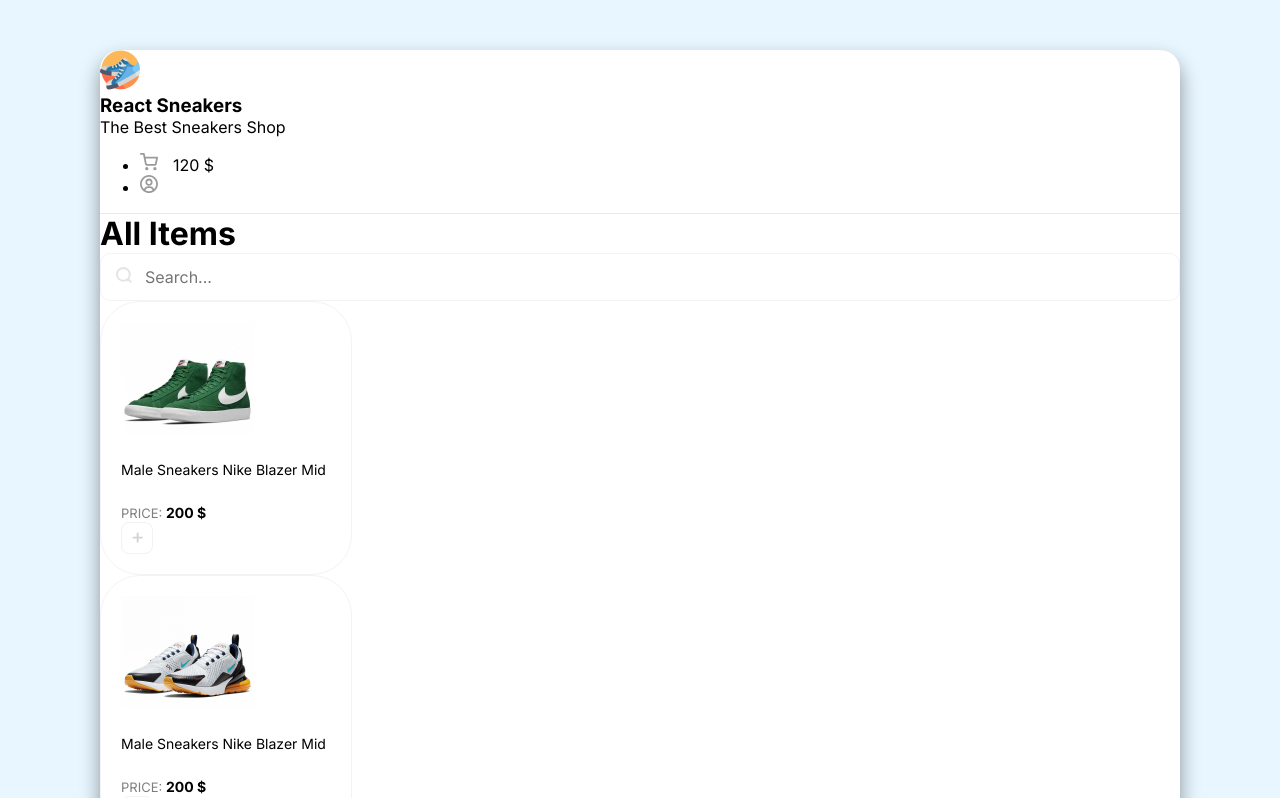
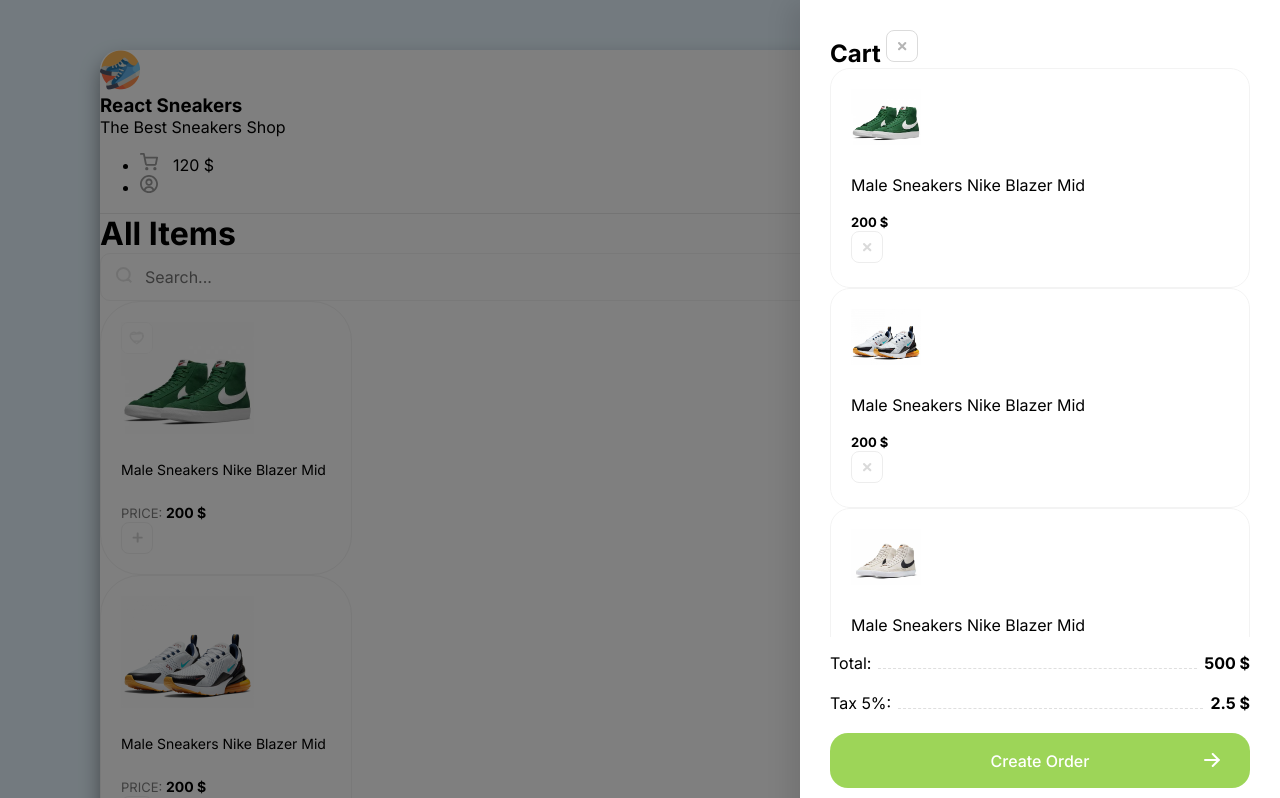
Before and after one commit to timur-cyber/react-sneakers, a React (Vite) app: page / in a window 1280 px wide. Shown: the top 798 px of the page. Built offline with nearby package versions, Linux system fonts and the light colour scheme.

Commit message:
Cart done

```diff
--- a/src/App.jsx
+++ b/src/App.jsx
@@ -3,6 +3,58 @@
 
 function App() {
   return (
+    <>
+    <div className="overlay">
+      <div className="drawer">
+        <h2 className='mb-30 d-flex justify-between'>Cart <img className='cu-p' src="/img/btn-remove.svg" alt="Remove" /></h2>
+
+        <div className="items">
+          <div className="cartItem d-flex align-center mb-20">
+            <div style={{ backgroundImage: "url(/img/sneakers/1.jpg)" }} className="cartItemImg"></div>
+            <div className='mr-20 flex'>
+              <p className='mb-5'>Male Sneakers Nike Blazer Mid</p>
+              <b>200 $</b>
+            </div>
+              <img className='removeBtn' src="/img/btn-remove.svg" alt="Remove" />
+          </div>
+          <div className="cartItem d-flex align-center mb-20">
+            <div style={{ backgroundImage: "url(/img/sneakers/2.jpg)" }} className="cartItemImg"></div>
+            <div className='mr-20 flex'>
+              <p className='mb-5'>Male Sneakers Nike Blazer Mid</p>
+              <b>200 $</b>
+              </div>
+              <img className='removeBtn' src="/img/btn-remove.svg" alt="Remove" />
+          </div>
+          <div className="cartItem d-flex align-center mb-20">
+            <div style={{ backgroundImage: "url(/img/sneakers/3.jpg)" }} className="cartItemImg"></div>
+            <div className='mr-20 flex'>
+              <p className='mb-5'>Male Sneakers Nike Blazer Mid</p>
+              <b>200 $</b>
+              </div>
+              <img className='removeBtn' src="/img/btn-remove.svg" alt="Remove" />
+          </div>
+        </div>
+
+        <div className="cartTotalBlock">
+          <ul>
+            <li className='d-flex'>
+              <span>Total:</span>
+              <div></div>
+              <b>500 $</b>
+            </li>
+            <li className='d-flex'>
+              <span>Tax 5%:</span>
+              <div></div>
+              <b>2.5 $</b>
+            </li>
+          </ul>
+          <button className='greenButton'>
+            Create Order <img src="/img/arrow.svg" alt="Arrow" />
+          </button>
+        </div>
+
+      </div>
+    </div>
     <div className='wrapper clear'>
       <header className='d-flex justify-between align-center p-40'>
         <div className='d-flex align-center'>
@@ -34,6 +86,9 @@
 
         <div className="d-flex">
           <div className="card">
+            <div className="favourite">
+              <img src="/img/unliked.svg" alt="Unliked" />
+            </div>
             <img width={133} height={112} src="/img/sneakers/1.jpg" alt="Snealers" />
             <h5>Male Sneakers Nike Blazer Mid</h5>
             <div className='d-flex justify-between align-center'>
@@ -89,6 +144,7 @@
 
       </div>
     </div>
+    </>
   )
 }
 
--- a/src/App.scss
+++ b/src/App.scss
@@ -1,3 +1,5 @@
+@use "sass:color";
+
 body {
   margin: 0;
   font-family: "Inter", system-ui,
@@ -49,6 +51,17 @@
   width: 210px;
   border-radius: 40px;
   margin-right: 30px;
+  transition: box-shadow .2s ease-in-out, transform .2s ease-in-out;
+
+  &:hover {
+    box-shadow: 0px 14px 30px rgba($color: #000, $alpha: .06);
+    transform: translateY(-5px);
+  }
+
+  .favourite {
+    position: absolute;
+    cursor: pointer;
+  }
 
   span {
     font-size: 13px;
@@ -88,3 +101,128 @@
     width: 200px;
   }
 }
+
+.overlay {
+  position: fixed;
+  inset: 0;
+  width: 100%;
+  height: 100%;
+  background-color: rgba($color: #000, $alpha: .5);
+  z-index: 1;
+}
+
+.drawer {
+  display: flex;
+  flex-direction: column;
+  justify-content: space-between;
+  position: fixed;
+  width: 420px;
+  height: 100%;
+  right: 0;
+  background: #fff;
+  box-shadow: -10px 4px 24px rgba($color: #000, $alpha: .1);
+  padding: 30px;
+
+  h2 {
+    margin: 0;
+  }
+
+  .items {
+    flex: 1;
+    min-height: 0;
+    overflow: auto;
+    // margin-bottom: 20px;
+  }
+}
+
+.cartTotalBlock {
+  margin-top: auto;
+  margin-bottom: 10%;
+
+  ul {
+    margin-bottom: 20px;
+    padding: 0;
+
+    li {
+      display: flex;
+      align-items: flex-end;
+      margin-bottom: 20px;
+
+      div {
+        flex: 1;
+        height: 1px;
+        border-bottom: 1px dashed #dfdfdf;
+        position: relative;
+        top: -4px;
+        margin: 0 7px;
+
+      }
+    }
+  }
+}
+
+.greenButton {
+    position: relative;
+    width: 100%;
+    height: 55px;
+    background: #9dd558;
+    border-radius: 18px;
+    border: 0;
+    color: #fff;
+    font-size: 16px;
+    font-weight: 500;
+    cursor: pointer;
+    transition: background .1s ease-in-out;
+
+    img {
+      position: absolute;
+      right: 30px;
+      top: 20px;
+      transition: transform .2s ease-in-out;
+    }
+
+    &:hover img {
+      transform: translateX(10px);
+    }
+
+    &:hover {
+      background: color.adjust(#9dd558, $lightness: 5%);
+    }
+    &:active {
+      background: color.adjust(#9dd558, $lightness: -5%)
+    }
+  }
+
+.cartItem {
+  border: 1px solid #f3f3f3;
+  border-radius: 20px;
+  overflow: hidden;
+  padding: 20px;
+
+  .cartItemImg {
+    height: 70px;
+    width: 70px;
+    background-size: contain;
+    background-position: 0 -3px;
+    background-repeat: no-repeat;
+    margin-right: 20px;
+  }
+
+  p {
+    font-size: 16px;
+  }
+
+  b {
+    font-size: 13px;
+  }
+
+  .removeBtn {
+    opacity: .5;
+    transition: opacity .2s ease-in-out;
+
+    &:hover {
+      opacity: 1;
+      cursor: pointer;
+    }
+  }
+}
```
